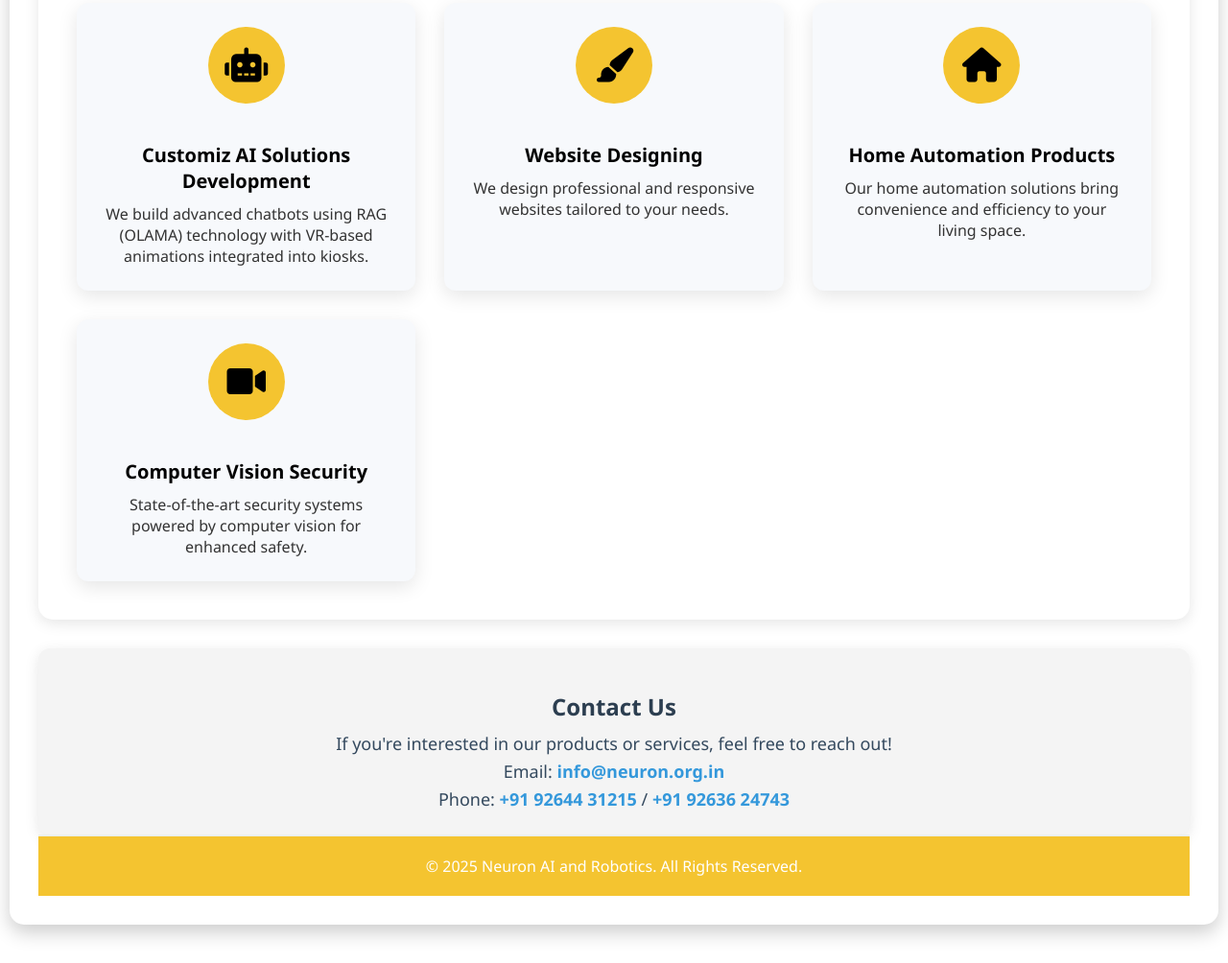
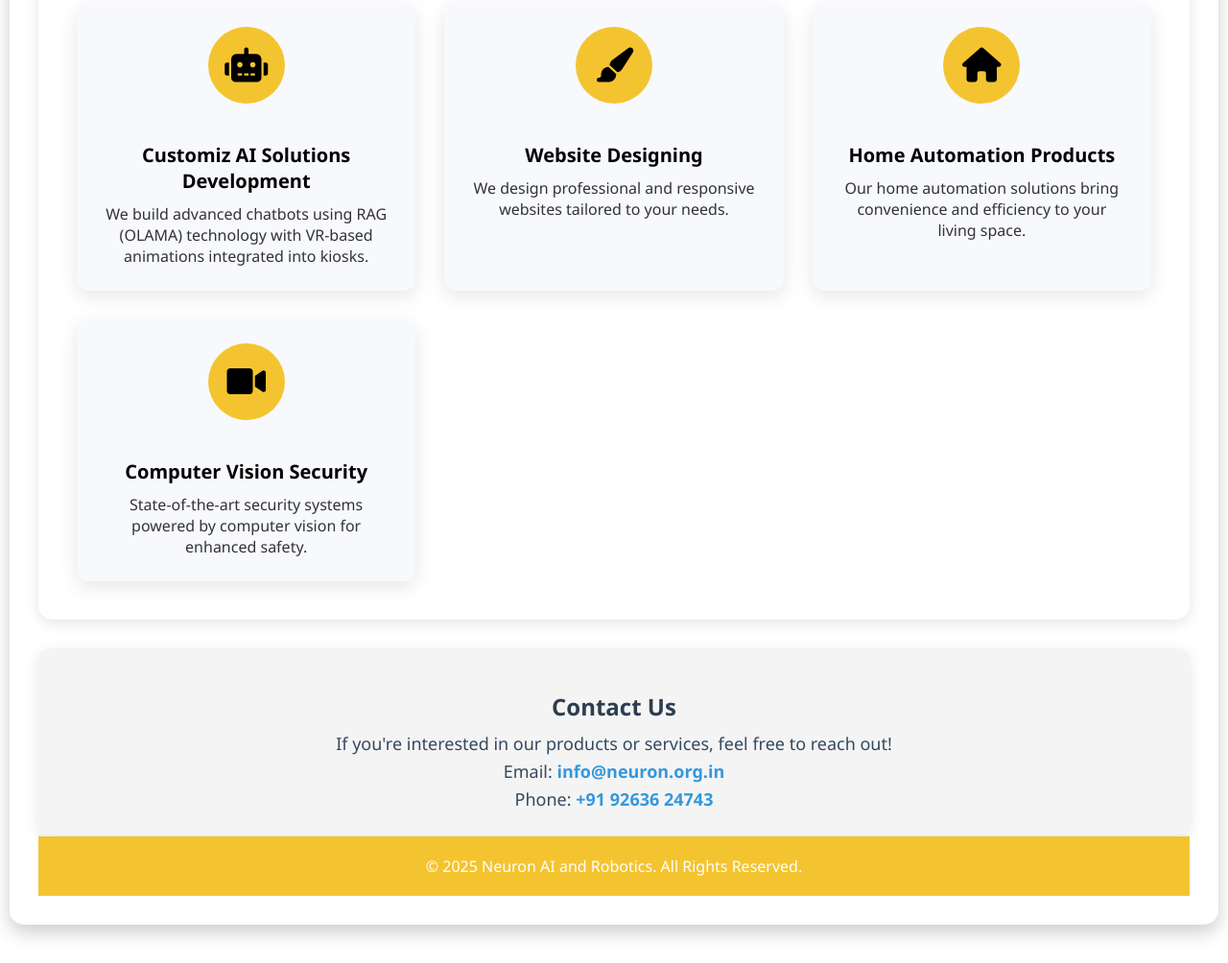
Before and after one commit to harsh0231/neuron, a plain HTML site: page services.html in a window 1280 px wide. Shown: the part 1691-2695 px from the top of the page at 96% size. Drawn offline with Linux system fonts and the light colour scheme.

Commit message:
services.html

```diff
--- a/services.html
+++ b/services.html
@@ -1153,7 +1153,7 @@
     <p>If you're interested in our products or services, feel free to reach out!</p>
     <div class="contact-info">
         <p>Email: <a href="mailto:info@neuron.org.in">info@neuron.org.in</a></p>
-        <p>Phone: <a href="tel:+919264431215">+91 92644 31215</a> / <a href="tel:+919263624743">+91 92636 24743</a></p>
+        <p>Phone: <a href="tel:+919263624743">+91 92636 24743</a></p>
     </div>
 </div>
 
```
